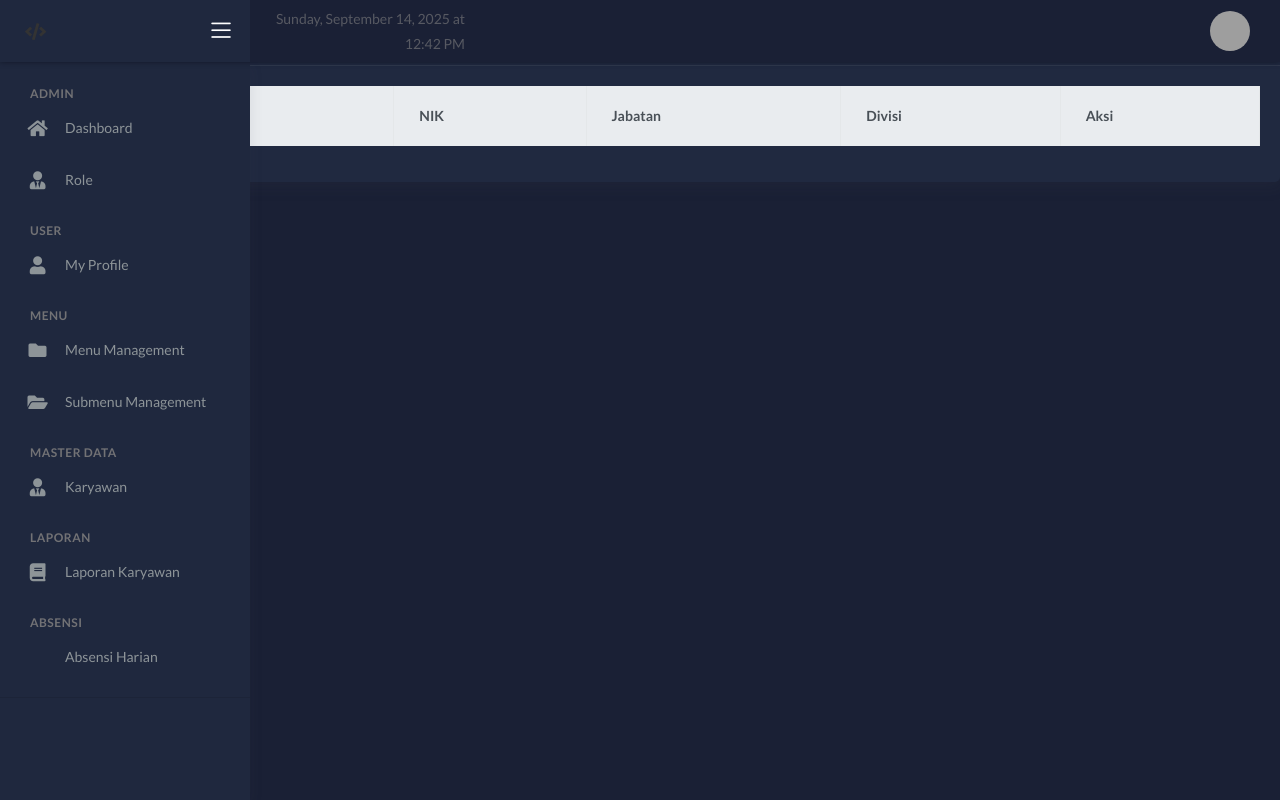
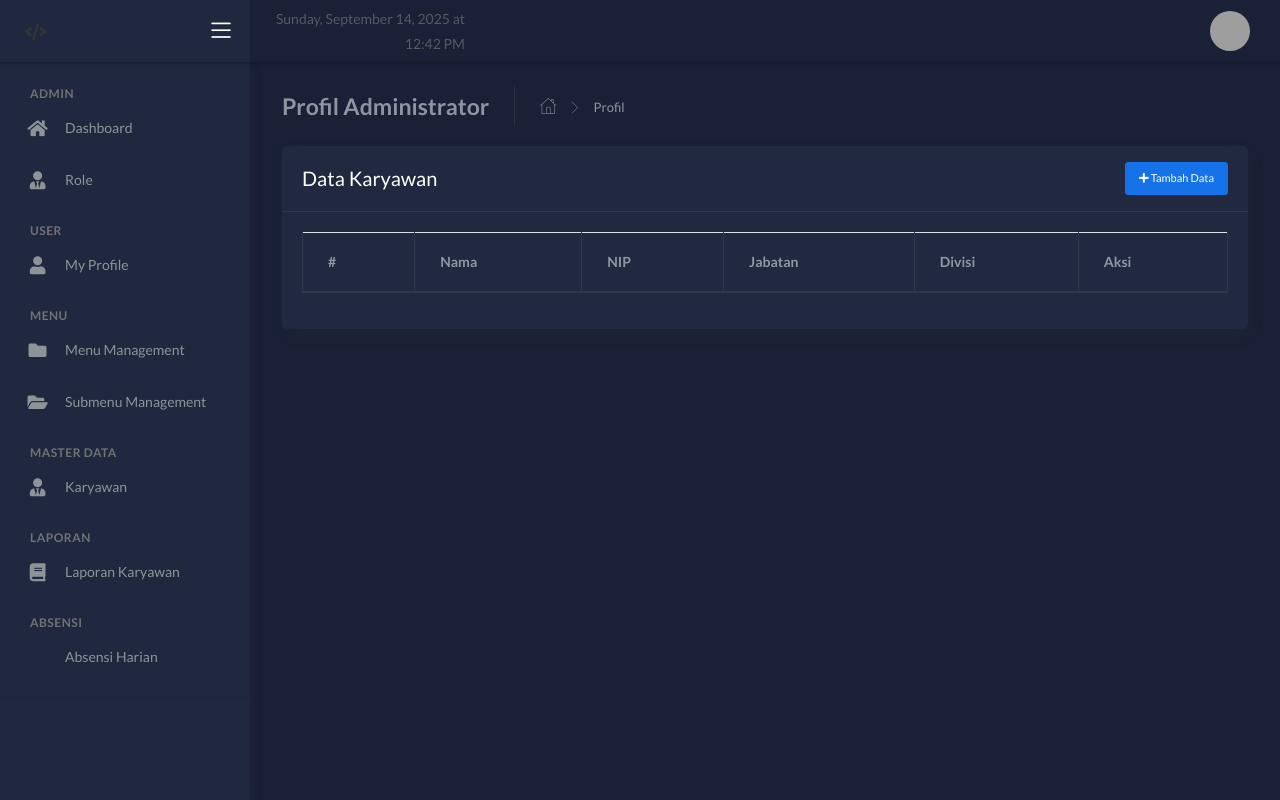
Before and after one commit to wendnsyh/Absensi, a CodeIgniter app: page /Absensi/index.php/karyawan/index in a window 1280 px wide. Run offline with CodeIgniter, Linux system fonts and the light colour scheme; a user stored in the database is signed in; data comes from the database, SQL or seed files in the repository; data that the repository does not hold is empty; style sheets or scripts are compiled from the project's sources; some libraries are stand-ins or nearby versions; grey boxes are pictures that could not be loaded.

Commit message:
Membuat view tabel karyawan

```diff
--- a/application/views/karyawan/index.php
+++ b/application/views/karyawan/index.php
@@ -1,18 +1,39 @@
+<div class="main-panel">
+    <div class="content">
+        <div class="page-inner">
+            <div class="page-header">
+                <h4 class="page-title">Profil Administrator</h4>
+                <ul class="breadcrumbs">
+                    <li class="nav-home">
+                        <a href="<?= base_url('administrator') ?>">
+                            <i class="flaticon-home"></i>
+                        </a>
+                    </li>
+                    <li class="separator">
+                        <i class="flaticon-right-arrow"></i>
+                    </li>
+                    <li class="nav-item">
+                        <a href="#">Profil</a>
+                    </li>
+                </ul>
+            </div>
+            <div class="row">
+                <div class="col-lg-12 col-md-12">
                     <div class="card">
                         <div class="card-header d-flex justify-content-between align-items-center">
-        <div class="card-title">Data Karyawan</div>
+                            <h4 class="card-title">Data Karyawan</h4>
+                            <!-- Tombol Tambah Data -->
                             <button class="btn btn-primary btn-sm" data-toggle="modal" data-target="#tambahKaryawan">
-            <i class="fas fa-plus"></i> Tambah Karyawan
+                                <i class="fas fa-plus"></i> Tambah Data
                             </button>
                         </div>
                         <div class="card-body">
-        <div class="table-responsive">
-            <table id="tableKaryawan" class="table table-striped table-bordered">
-                <thead class="thead-light">
+                            <table class="table table-bordered">
+                                <thead>
                                     <tr>
                                         <th>#</th>
                                         <th>Nama</th>
-                        <th>NIK</th>
+                                        <th>NIP</th>
                                         <th>Jabatan</th>
                                         <th>Divisi</th>
                                         <th>Aksi</th>
@@ -24,7 +45,7 @@
                                         <tr>
                                             <td><?= $no++; ?></td>
                                             <td><?= $k['nama']; ?></td>
-                            <td><?= $k['nik']; ?></td>
+                                            <td><?= $k['nip']; ?></td>
                                             <td><?= $k['jabatan']; ?></td>
                                             <td><?= $k['divisi']; ?></td>
                                             <td>
@@ -85,6 +106,7 @@
                     </div>
                 </div>
 
+
                 <!-- Modal Tambah -->
                 <div class="modal fade" id="tambahKaryawan" tabindex="-1" role="dialog" aria-hidden="true">
                     <div class="modal-dialog" role="document">
```
Lines whose indentation alone changed are shown as unchanged.
